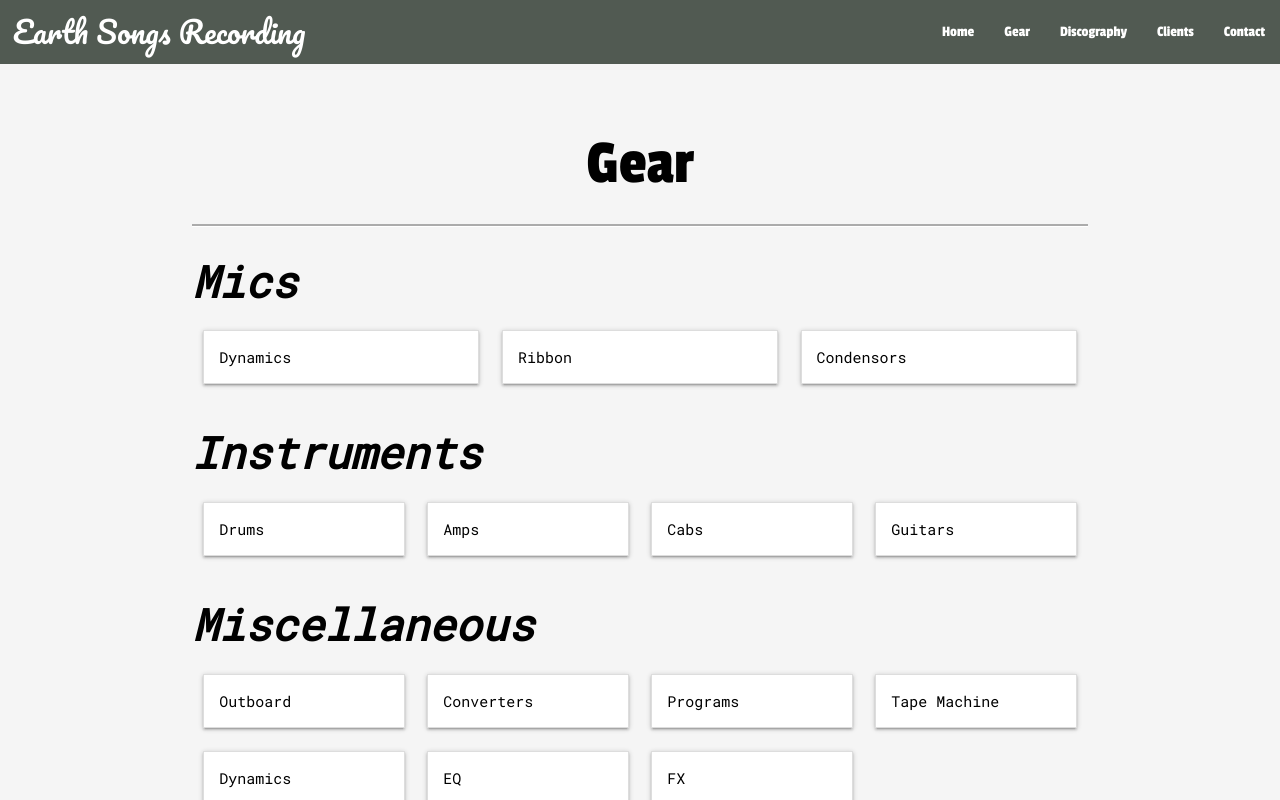
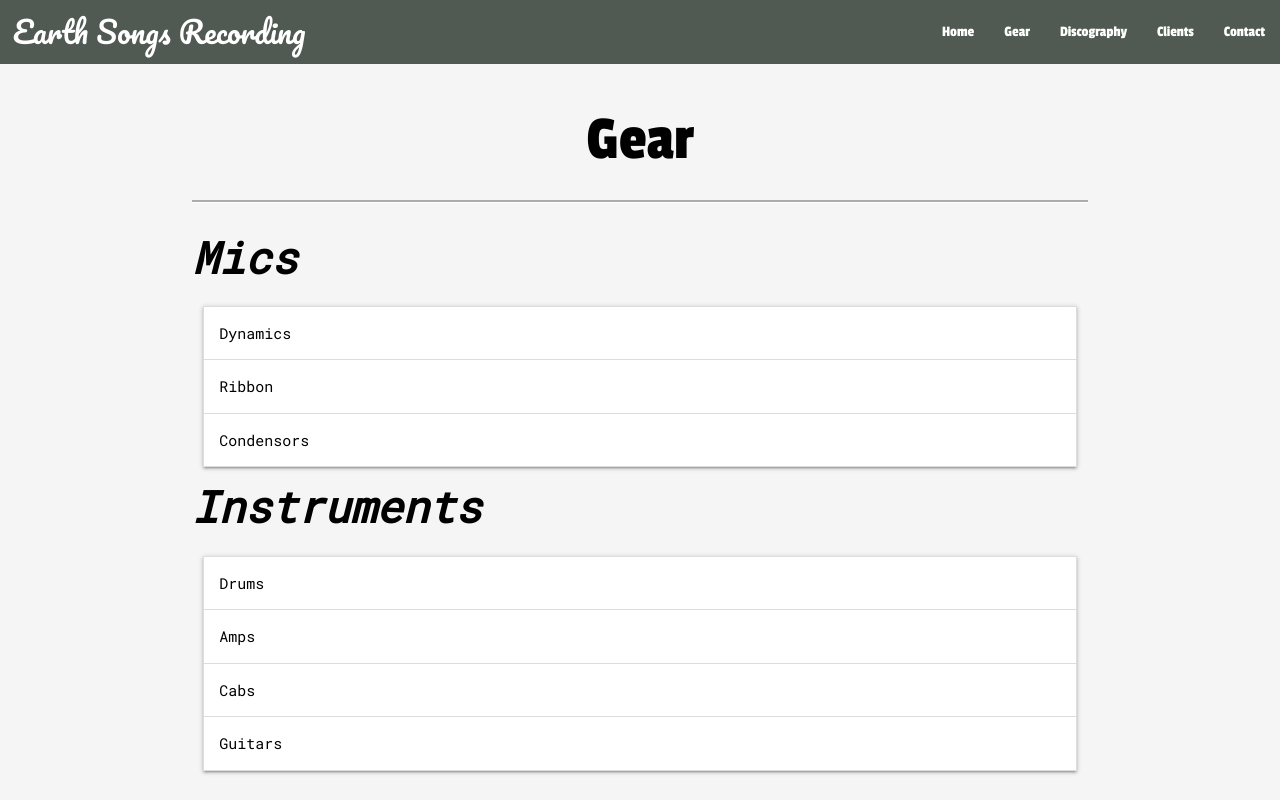
Before and after one commit to davidmbedford/joni-portfolio, a React (Create React App) app: page /gear in a window 1280 px wide. Shown: the top 800 px of the page. Built offline with nearby package versions, Linux system fonts and the light colour scheme.

Commit message:
collapsibles fixed on gear page

```diff
--- a/src/screens/contact/index.js
+++ b/src/screens/contact/index.js
@@ -5,7 +5,6 @@ function Contact() {
   return (
     <div className="App" id="contactnav">
       <header className="App-header">
-        {/* <img src={logo} className="App-logo" alt="logo" /> */}
         <div className="container">
 
           <div className="row">
@@ -14,7 +13,7 @@ function Contact() {
             </div>
           </div>
 
-          <div className="container">
+          <div className="container contactFont">
             <div className="row">
               <div className="col m10 offset-m1 s12">
                 <div className="row">
@@ -22,11 +21,11 @@ function Contact() {
                     <div className="row">
                       <div className="input-field col s12">
                         <input id="name" type="text" />
-                        <label for="name">Name</label>
+                        <label className="contactFont" for="name">Name</label>
                       </div>
                       <div className="input-field col s12">
                         <input id="email" type="email" className="form-input validate" />
-                        <label for="email">Your Email</label>
+                        <label className="contactFont" for="email">Your Email</label>
                       </div>
                       {/* <div className="input-field col s12">
                         <textarea id="message" className="materialize-textarea"></textarea>
@@ -37,7 +36,7 @@ function Contact() {
                     <div className="row">
                       <div className="col m12">
                         <p className="right-align">
-                          <button className="btn btn-large waves-effect waves-light" type="submit" name="action">
+                          <button className="btn waves-effect waves-light blue-grey lighten-3 contactFont" type="submit" name="action">
                             Send Message
                           </button>
                         </p>
@@ -50,7 +49,6 @@ function Contact() {
           </div>
 
         </div>
-
       </header>
     </div>
   );
--- a/src/screens/contact/style.css
+++ b/src/screens/contact/style.css
@@ -0,0 +1,3 @@
+.contactFont {
+  font-family: 'Roboto Mono', serif !important;
+}
--- a/src/screens/gear/index.js
+++ b/src/screens/gear/index.js
@@ -27,7 +27,7 @@ class Gear extends Component {
             <div className="row left-align">
               <h3>Mics</h3>
 
-              <div className="col s6 l4">
+              <div className="col s12">
                 <ul className="collapsible">
                   <li>
                     <div className="collapsible-header">Dynamics</div>
@@ -43,22 +43,12 @@ class Gear extends Component {
                       <p>Various oddball dynamics</p>
                     </div>
                   </li>
-                </ul>
-              </div>
-
-              <div className="col s6 l4">
-                <ul className="collapsible">
                   <li>
                     <div className="collapsible-header">Ribbon</div>
                     <div className="collapsible-body">
                       <p>Stellar RSM 3 x 2</p>
                     </div>
                   </li>
-                </ul>
-              </div>
-
-              <div className="col s6 l4">
-                <ul className="collapsible">
                   <li>
                     <div className="collapsible-header">Condensors</div>
                     <div className="collapsible-body">
@@ -73,12 +63,11 @@ class Gear extends Component {
                   </li>
                 </ul>
               </div>
-            </div>
 
             <div className="row left-align">
               <h3>Instruments</h3>
 
-              <div className="col s6 m4 l3">
+              <div className="col s12">
                 <ul className="collapsible">
                   <li>
                     <div className="collapsible-header">Drums</div>
@@ -88,11 +77,6 @@ class Gear extends Component {
                       <p>1967~ Ludwig 22 x 14</p>
                     </div>
                   </li>
-                </ul>
-              </div>
-
-              <div className="col s6 m4 l3">
-                <ul className="collapsible">
                   <li>
                     <div className="collapsible-header">Amps</div>
                     <div className="collapsible-body">
@@ -103,11 +87,6 @@ class Gear extends Component {
                       <p>Peavey Classic VT</p>
                     </div>
                   </li>
-                </ul>
-              </div>
-
-              <div className="col s6 m4 l3">
-                <ul className="collapsible">
                   <li>
                     <div className="collapsible-header">Cabs</div>
                     <div className="collapsible-body">
@@ -117,11 +96,6 @@ class Gear extends Component {
                       <p>2x10 bass cab</p>
                     </div>
                   </li>
-                </ul>
-              </div>
-
-              <div className="col s6 m4 l3">
-                <ul className="collapsible">
                   <li>
                     <div className="collapsible-header">Guitars</div>
                     <div className="collapsible-body">
@@ -131,14 +105,16 @@ class Gear extends Component {
                       <p>Vantage Bass</p>
                     </div>
                   </li>
+
                 </ul>
               </div>
             </div>
 
+
             <div className="row left-align">
               <h3>Miscellaneous</h3>
 
-              <div className="col s6 m4 l3">
+              <div className="col s12">
                 <ul className="collapsible">
                   <li>
                     <div className="collapsible-header">Outboard</div>
@@ -146,11 +122,6 @@ class Gear extends Component {
                       <p>Carvin MX1688</p>
                     </div>
                   </li>
-                </ul>
-              </div>
-
-              <div className="col s6 m4 l3">
-                <ul className="collapsible">
                   <li>
                     <div className="collapsible-header">Converters</div>
                     <div className="collapsible-body">
@@ -158,11 +129,6 @@ class Gear extends Component {
                       <p>Focusrite Clarett octopre</p>
                     </div>
                   </li>
-                </ul>
-              </div>
-
-              <div className="col s6 m4 l3">
-                <ul className="collapsible">
                   <li>
                     <div className="collapsible-header">Programs</div>
                     <div className="collapsible-body">
@@ -171,22 +137,12 @@ class Gear extends Component {
                       <p>LOGIC</p>
                     </div>
                   </li>
-                </ul>
-              </div>
-
-              <div className="col s6 m4 l3">
-                <ul className="collapsible">
                   <li>
                     <div className="collapsible-header">Tape Machine</div>
                     <div className="collapsible-body">
                       <p>Otari MX 5050 b3 8 track 1/2</p>
                     </div>
                   </li>
-                </ul>
-              </div>
-
-              <div className="col s6 m4 l3">
-                <ul className="collapsible">
                   <li>
                     <div className="collapsible-header">Dynamics</div>
                     <div className="collapsible-body">
@@ -198,11 +154,6 @@ class Gear extends Component {
                       <p>Orban 414</p>
                     </div>
                   </li>
-                </ul>
-              </div>
-
-              <div className="col s6 m4 l3">
-                <ul className="collapsible">
                   <li>
                     <div className="collapsible-header">EQ</div>
                     <div className="collapsible-body">
@@ -211,11 +162,6 @@ class Gear extends Component {
                       <p>Rane EQ</p>
                     </div>
                   </li>
-                </ul>
-              </div>
-
-              <div className="col s6 m4 l3">
-                <ul className="collapsible">
                   <li>
                     <div className="collapsible-header">FX</div>
                     <div className="collapsible-body">
@@ -225,7 +171,7 @@ class Gear extends Component {
                   </li>
                 </ul>
               </div>
-
+              </div>
             </div>
           </div>
         </div>
```
Also changed, not shown: src/screens/clients/index.js (+3 -5 lines).
